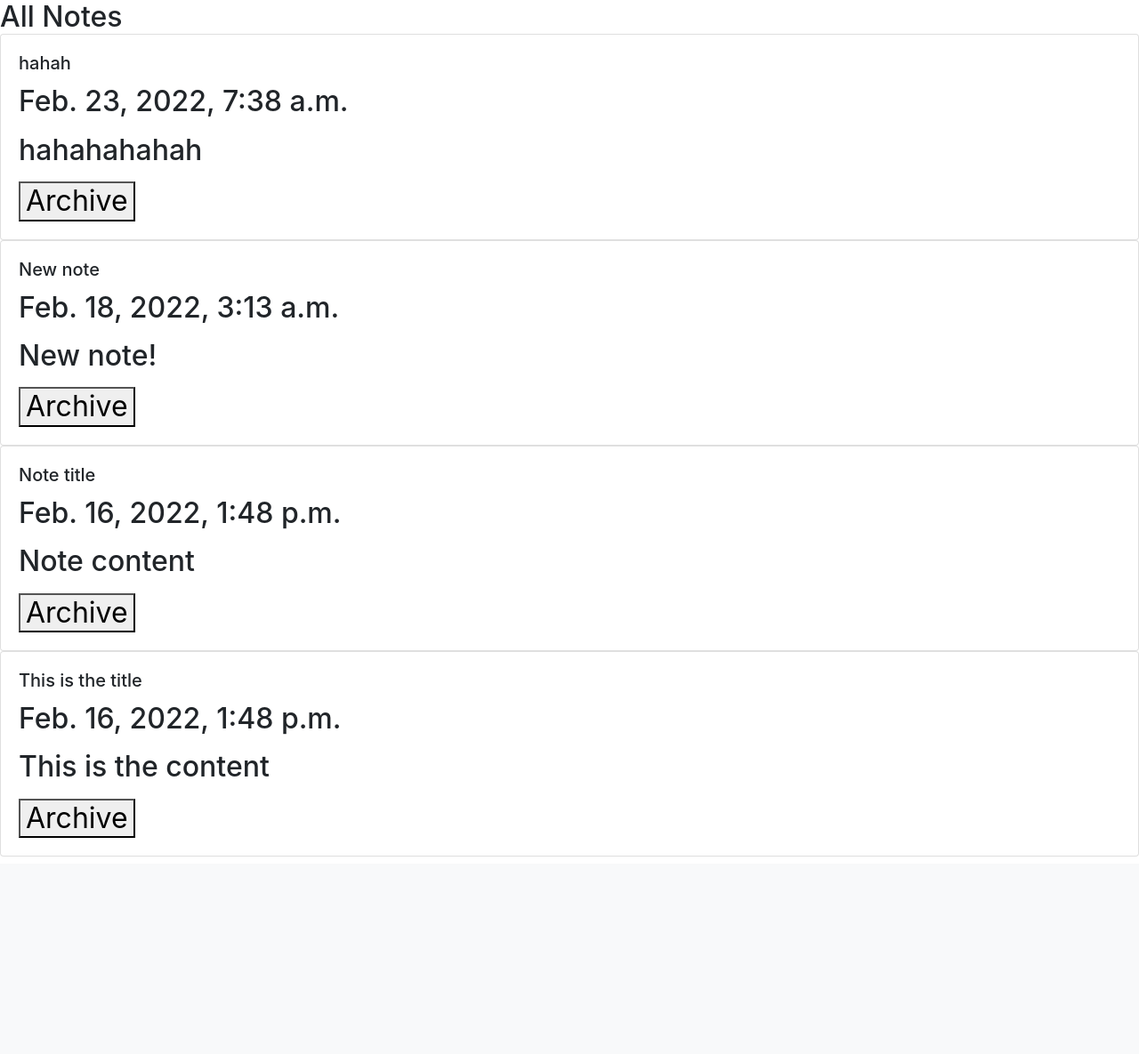
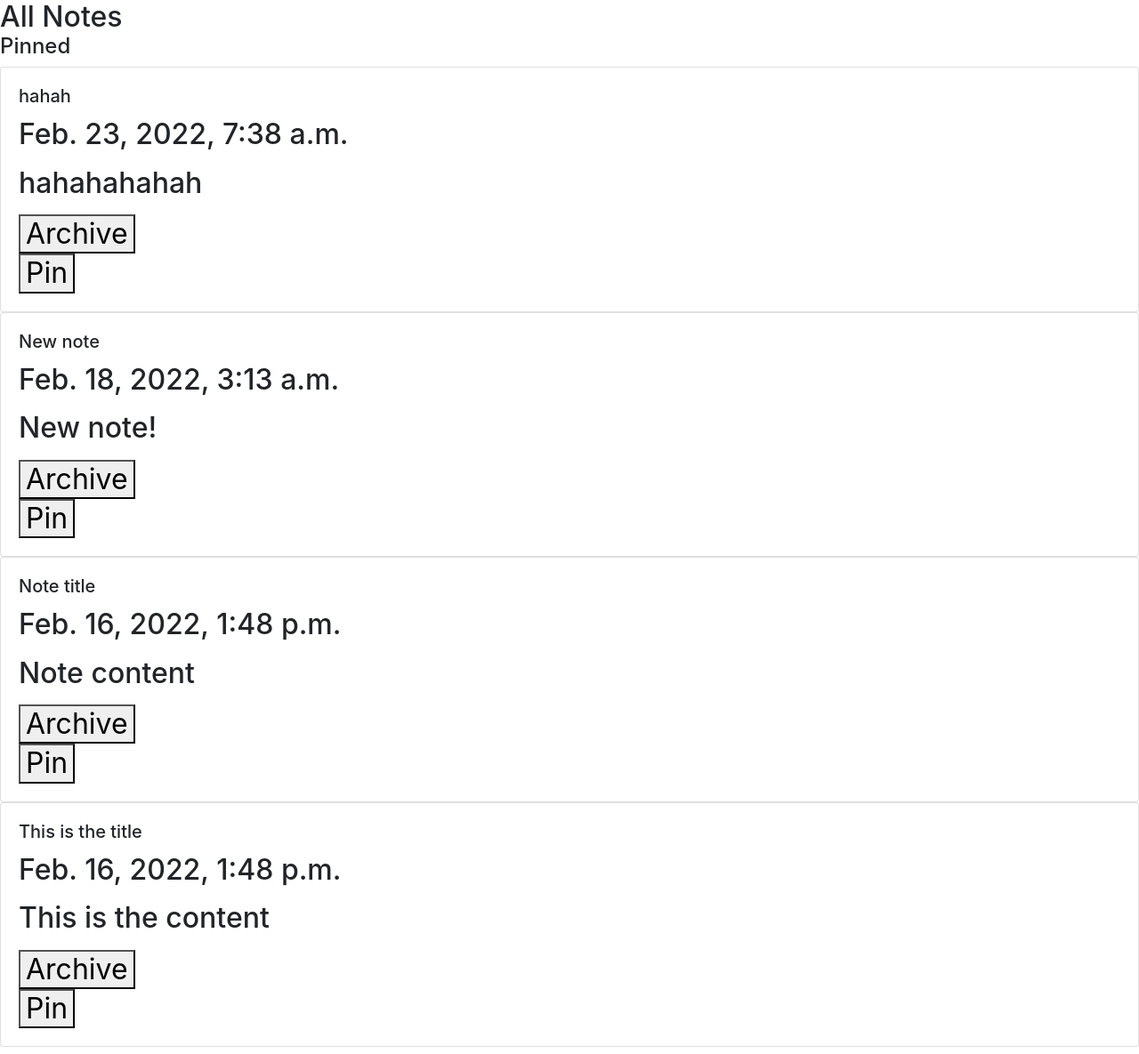
Before and after one commit to Ruofan1023/web-notes, a Django app: page /allnote in a window 1280 px wide. Shown: the part 56-1241 px from the top of the page at 89% size. Before the commit the page ends 1019 px from the top, so only its background shows below. Run offline with Django 4.2, Linux system fonts and the light colour scheme; data comes from the database, SQL or seed files in the repository; both versions use the stored data as it was after the commit; some libraries are stand-ins or nearby versions.

Commit message:
complete pin notes

```diff
--- a/note/models.py
+++ b/note/models.py
@@ -1,6 +1,8 @@
 from django.db import models
 from django.contrib.auth.models import AbstractUser
 import datetime
+
+from numpy import array
 
 # Create your models here.
 class User(AbstractUser):
@@ -12,3 +14,9 @@ class Note(models.Model):
     content = models.TextField()
     timestamp = models.DateTimeField(default=datetime.datetime.now)
     isarchive = models.BooleanField(default=False)
+
+
+class PinQueue(models.Model):
+    queue = models.JSONField(default="")
+    def __str__(self):
+        return str(self.queue)
--- /dev/null
+++ b/note/static/note/note.js
@@ -0,0 +1,5 @@
+document.addEventListener('DOMContentLoaded', function() {
+    console.log("DOM loaded");
+    cards = document.getElementsByClassName('card');
+
+})
--- a/note/templates/note/allnote.html
+++ b/note/templates/note/allnote.html
@@ -1,7 +1,35 @@
 {% extends "note/layout.html" %}
+{% load static %}
 
 {% block body %}
 <h2>All Notes</h>
+    <div>
+        <h4>Pinned</h4>
+
+        {% for note in pinned_notes %}
+            <div class='card'>
+                <div class='card-body'>
+                    <h5 class='card-title'>{{ note.title }}</h5>
+                    <p class='card-text'> {{ note.timestamp }} </p>
+                    <p class='card-text'> {{ note.content }} </p>
+
+                    <form method="POST">
+                        {% csrf_token %}
+                        <input type='hidden' name='type' value='archive'>
+                        <input type='hidden' name='noteid' value={{ note.id }}>
+                        <button type='submit' name='archive' value=True>Archive</button>
+                    </form>
+                    <form method="POST">
+                        {% csrf_token %}
+                        <input type='hidden' name='type' value='unpin'>
+                        <input type='hidden' name='noteid' value={{ note.id }}>
+                        <button type='submit' name='unpin'>Unpin</button>
+                    </form>
+                </div>
+            </div>
+
+        {% endfor %}
+    </div>
     {% for note in notes %}
         <div class='card'>
             <div class='card-body'>
@@ -11,11 +39,22 @@
 
                 <form method="POST">
                     {% csrf_token %}
+                    <input type='hidden' name='type' value='archive'>
                     <input type='hidden' name='noteid' value={{ note.id }}>
                     <button type='submit' name='archive' value=True>Archive</button>
+                </form>
+                <form method="POST">
+                    {% csrf_token %}
+                    <input type='hidden' name='type' value='pin'>
+                    <input type='hidden' name='noteid' value={{ note.id }}>
+                    <button type='submit' name='pin'>Pin</button>
                 </form>
             </div>
 
         </div>
     {% endfor %}
 {% endblock body %}
+
+{% block script %}
+    <script src="{% static 'note/note.js' %}"></script>
+{% endblock %}
--- a/note/templates/note/layout.html
+++ b/note/templates/note/layout.html
@@ -1,3 +1,5 @@
+{% load static %}
+
 <!DOCTYPE html>
 <html lang="en">
     <head>
--- a/note/views.py
+++ b/note/views.py
@@ -1,11 +1,14 @@
+from xml.etree.ElementTree import PI
 from django.http import HttpResponse, HttpResponseRedirect
 from django.shortcuts import render, redirect
 from django.db import IntegrityError
 from django.contrib.auth import authenticate, login, logout
 from django.urls import reverse
-from .models import User, Note
+from .models import User, Note, PinQueue
 from django import forms
 import datetime
+import json
+from json import JSONEncoder
 
 # Create your views here.
 def index(request):
@@ -84,17 +87,42 @@ def create(request):
 def allnote(request):
 
     if request.method == "POST":
-        print(request.POST)
-        isarchive = request.POST['archive'] == 'True'
-        noteid = int(request.POST['noteid'])
-        note = Note.objects.get(pk=noteid)
-        note.isarchive = isarchive
-        note.save()
-        print(note.isarchive)
+        print(request)
+        if (request.POST['type'] == 'archive'):
+            isarchive = request.POST['archive'] == 'True'
+            noteid = int(request.POST['noteid'])
+            note = Note.objects.get(pk=noteid)
+            note.isarchive = isarchive
+            note.save()
+        if (request.POST['type'] == 'pin'):
+            noteid = int(request.POST['noteid'])
+            print(f'pin {noteid}')
+            pin_queue = None
+            if (not PinQueue.objects.exists()):
+                pin_queue = PinQueue.objects.create()
+            else:
+                pin_queue = PinQueue.objects.first()
+            queue = pin_queue.queue
+            queue.insert(0, noteid)
+            print(queue)
+            pin_queue.save()
+        if (request.POST['type'] == 'unpin'):
+            noteid = int(request.POST['noteid'])
+            pin_queue = PinQueue.objects.first()
+            queue = pin_queue.queue
+            queue.remove(noteid)
+            print(queue)
+            pin_queue.save()
+
     notes = Note.objects.filter(isarchive=False).all()
-    notes = notes.order_by("-timestamp").all()
+    ordered_notes = notes.order_by("-timestamp").all()
+    unpinned_notes = filter(lambda note: note.id not in PinQueue.objects.first().queue, ordered_notes)
+    pinned_notes = filter(lambda note: note.id in PinQueue.objects.first().queue, notes)
+    pinned_notes = map(lambda noteid: Note.objects.get(pk=int(noteid)), PinQueue.objects.first().queue)
+
     return render(request, 'note/allnote.html', {
-        "notes": notes
+        "notes": unpinned_notes,
+        "pinned_notes": pinned_notes
     })
 
 def archive(request):
```
Also changed, not shown: db.sqlite3, note/migrations/0004_pinqueue.py (added), note/migrations/0005_alter_pinqueue_queue.py (added).
